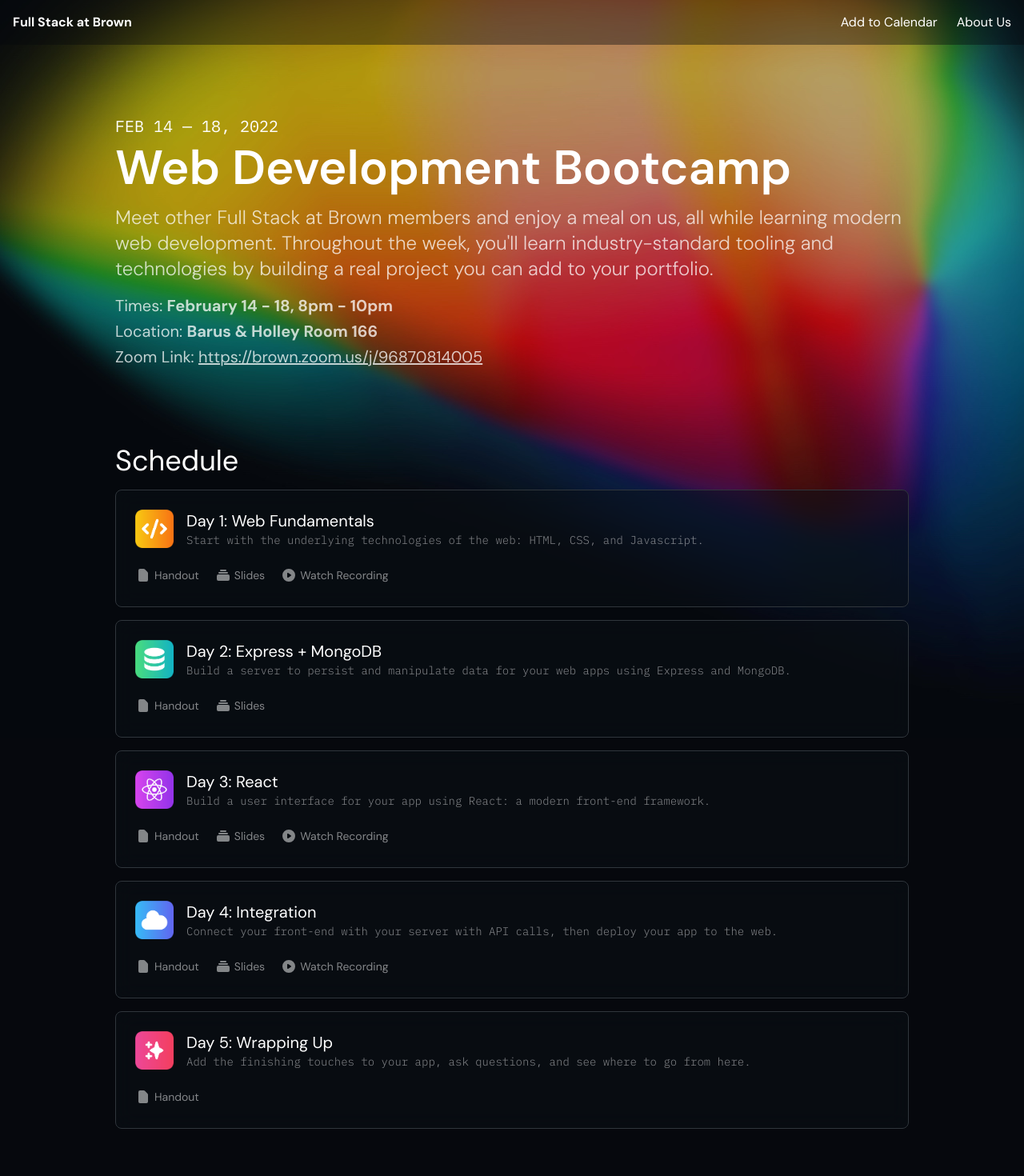
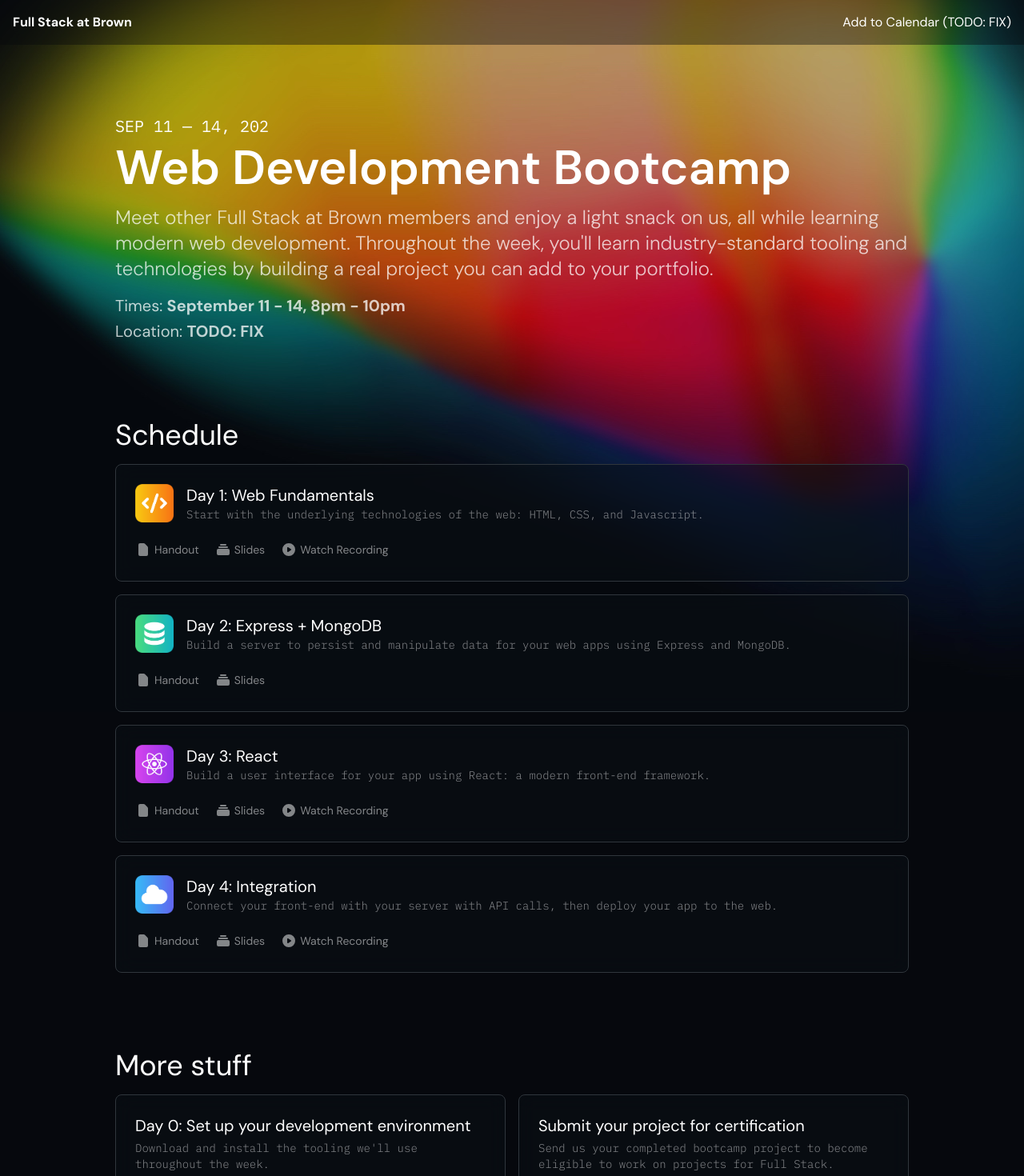
Before and after one commit to xuvi7/bootcamp-fall2025, a Next.js app: page / in a window 1280 px wide. Shown: the top 1470 px of the page at 80% size. Built offline with nearby package versions, Linux system fonts and the light colour scheme.

Commit message:
Change details for 2023 fall bootcamp

```diff
--- a/pages/index.tsx
+++ b/pages/index.tsx
@@ -35,13 +35,6 @@
         handout: "https://docs.google.com/document/d/12pslUWkeq9Hi14vUFoOc8QhwdFv6IpuvGPktHP8G0tw/edit?usp=sharing",
         slides: "https://docs.google.com/presentation/d/1FKHH3A7mQQHUVhJzsFvXV4FObrTdZ71roqnkukrmFEw/edit?usp=sharing",
         recording: "https://brown.zoom.us/rec/share/zM88u1r0WRDvX6nPybnlYVC7EWZ1R5IZtlyutVfb5IScPmmnD-gNxGWRK8UGQPU.96_hU7bwzUYP-uia",
-    }, {
-        name: "Day 5: Wrapping Up",
-        description: "Add the finishing touches to your app, ask questions, and see where to go from here.",
-        image: "/touches.png",
-        handout: "https://docs.google.com/document/d/1mLgCG-N6sSERUtWw7tUtKrjHyB6ZVi8leX0wHat4_jE/edit?usp=sharing",
-        // slides: "",
-        // recording: "",
     }];
 
 const Home: NextPage = () => {
@@ -54,8 +47,8 @@
 
     return (<div>
         <Head>
-          <title>FSAB Bootcamp Spring 2022</title>
-          <meta property="og:title" content="FSAB Bootcamp Spring 2022" key="title" />
+          <title>FSAB Bootcamp Fall 2023</title>
+          <meta property="og:title" content="FSAB Bootcamp Fall 2023" key="title" />
         </Head>
         <div
             className={"min-h-screen transition-opacity ease-in duration-500 " + (loaded ? "opacity-100" : "opacity-0")}>
@@ -64,34 +57,35 @@
                     className={`p-4 z-50 text-sm sm:text-base flex items-center justify-between fixed bg-opacity-40 transition-all duration-150 bg-[#06080D] backdrop-blur-lg w-full ${scrollPosition < 10 && "backdrop-blur-none bg-opacity-0"}`}>
                     <p className="font-bold">Full Stack at Brown</p>
                     <nav className="space-x-6">
-                        <a href="https://calendar.google.com/calendar/u/0?cid=Y19mbjd2a3NvcXMybGkxdjl1ZDg1MzZibWFoZ0Bncm91cC5jYWxlbmRhci5nb29nbGUuY29t">Add
-                            to Calendar</a>
-                        <a href="https://www.fullstackatbrown.com/about">About Us</a>
+                        {/* <a href="https://calendar.google.com/calendar/u/0?cid=Y19mbjd2a3NvcXMybGkxdjl1ZDg1MzZibWFoZ0Bncm91cC5jYWxlbmRhci5nb29nbGUuY29t">Add
+                            to Calendar</a> */}
+                        <p>Add to Calendar (TODO: FIX)</p>
+                        {/* <a href="https://www.fullstackatbrown.com/about">About Us</a> */}
                     </nav>
                 </div>
                 <div className="max-w-5xl px-4 mx-auto pt-36 space-y-24">
                     <section>
                         <p className="text-lg md:text-xl font-mono uppercase">
-                            Feb 14 — 18, 2022
+                            Sep 11 — 14, 202
                         </p>
                         <h1 className="mt-2 text-4xl md:text-6xl font-semibold">
                             Web Development Bootcamp
                         </h1>
                         <p className="text-xl md:text-2xl opacity-75 font-light mt-4">
-                            Meet other Full Stack at Brown members and enjoy a meal on us, all while learning modern web
+                            Meet other Full Stack at Brown members and enjoy a light snack on us, all while learning modern web
                             development.
                             Throughout the week, you&apos;ll learn industry-standard tooling and technologies by
                             building a real project you can add to your portfolio.
                         </p>
                         <p className="text-l md:text-xl opacity-75 mt-4">
-                            Times: <strong>February 14 - 18, 8pm - 10pm</strong>
+                            Times: <strong>September 11 - 14, 8pm - 10pm</strong>
                         </p>
                         <p className="text-l md:text-xl opacity-75 mt-1">
-                            Location: <strong>Barus & Holley Room 166</strong>
+                            Location: <strong>TODO: FIX</strong>
                         </p>
-                        <p className="text-l md:text-xl opacity-75 mt-1">
+                        {/* <p className="text-l md:text-xl opacity-75 mt-1">
                             Zoom Link: <a className="underline" href="https://brown.zoom.us/j/96870814005">https://brown.zoom.us/j/96870814005</a>
-                        </p>
+                        </p> */}
                     </section>
                     <section>
                         <h2 className="text-3xl md:text-4xl">
```
